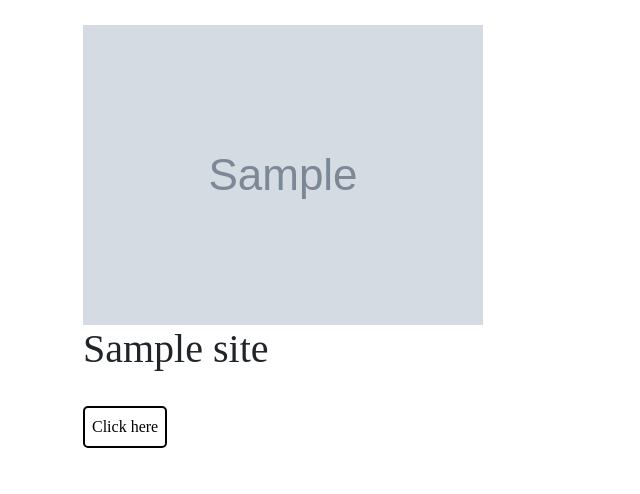
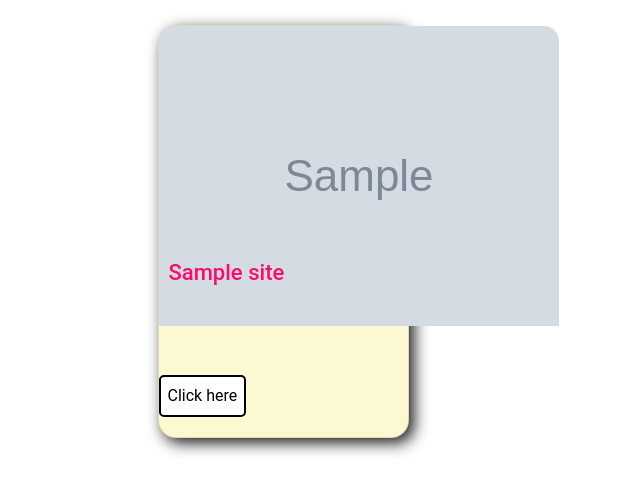
Before and after one commit to Karthik-Shenoy/Team-Ankuram-maxo, a Django app: template src/templates/Resources.html in a window 1280 px wide. Shown: the top 494 px of the page, without its empty margins (357-997 px from the left). Run offline with Django 3.2, Linux system fonts and the light colour scheme; the template is opened without the code that fills it: most values are stand-ins (such as "Sample title", 1, 10 or a date in 2020); grey boxes marked "Sample" are stand-in pictures; some libraries are stand-ins or nearby versions.

Commit message:
updated resources.htm

```diff
--- a/src/templates/Resources.html
+++ b/src/templates/Resources.html
@@ -6,19 +6,18 @@
 {% endblock specif_style  %}
 
 {% block content %}
-	<div class="main">
-
-		<div class="cards">
-			<div class="image">
+{% for site in siteCards %}
+		<div class="card">
+			<div class="card-image">
 				<img src="{{site.image_link}}">
 			</div>
-			<div class="title">
-				<h1>{{site.title}}</h1>
-				<button>Click here</button>
-
+			<div class="card-text">
+				<h2>{{site.title}}</h2>
 			</div>
-
-			</div>
-
-	</div>
+			<form method="POST">
+			{% csrf_token %}
+			<button name = "{{site.site}}" value = "{{ site.site }}">Click here</button>
+			</form>
+		</div>
+{% endfor %}
 {% endblock content %}
```
